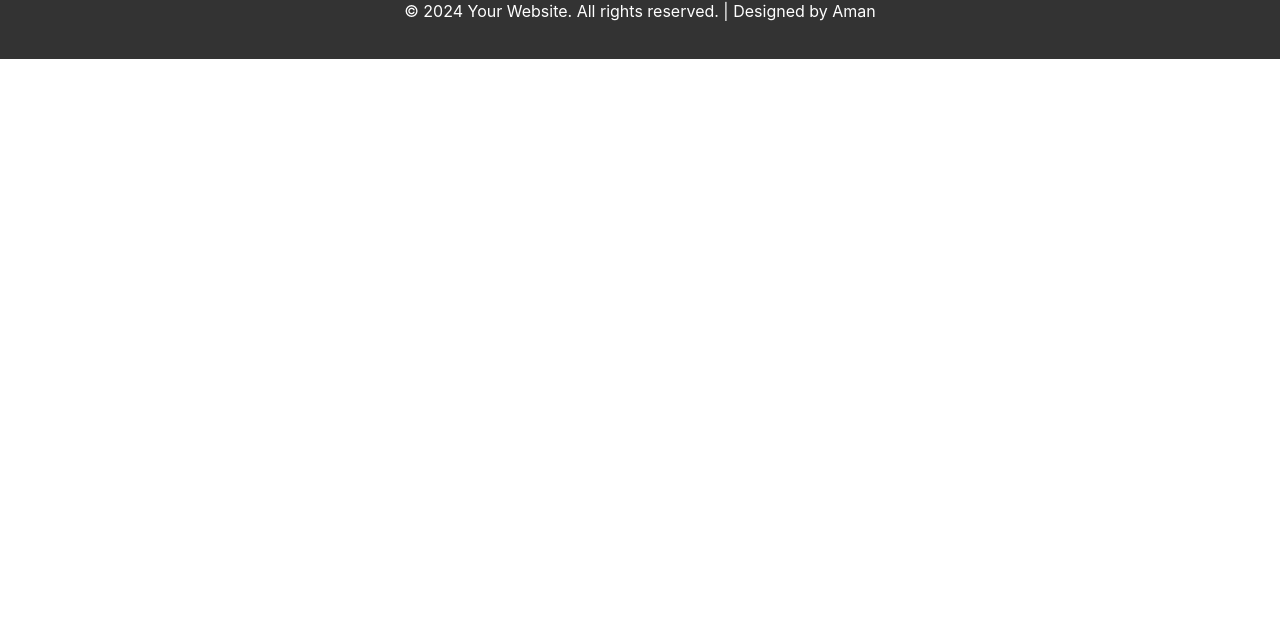
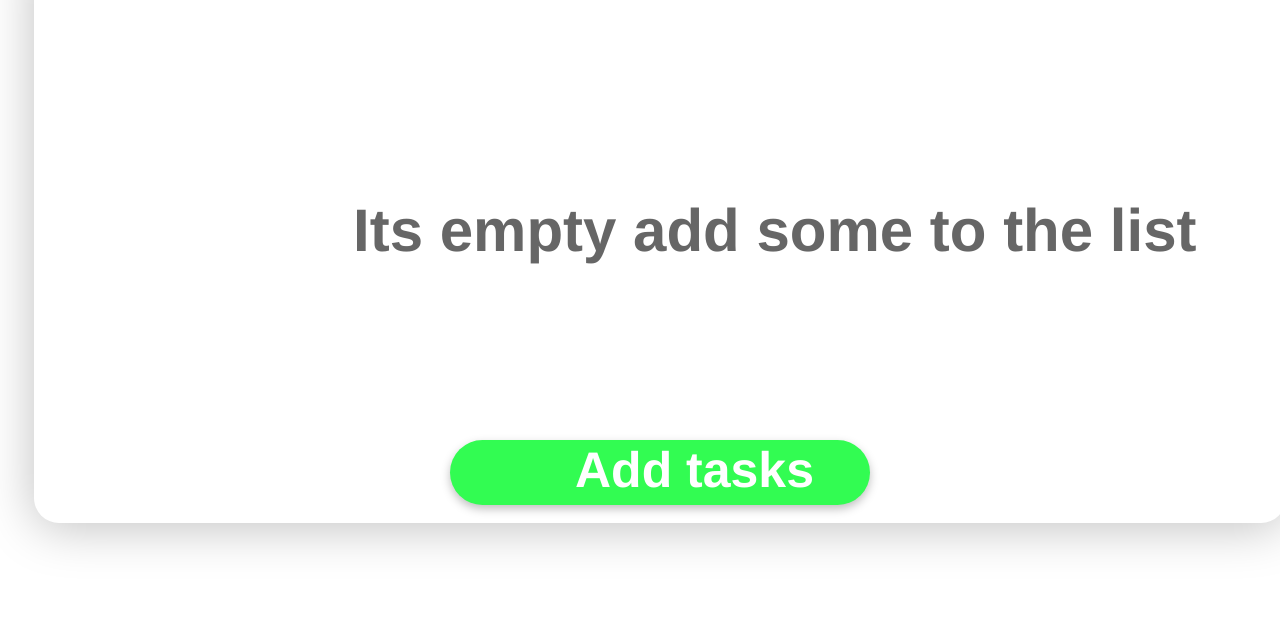
Before and after one commit to Bison619/TodoList_Django, a Django app: page / in a window 1280 px wide. Shown: the part 260-880 px from the top of the page. Before the commit the page ends 319 px from the top, so only its background shows below. Run offline with Django 5.2, Linux system fonts and the light colour scheme; some libraries are stand-ins or nearby versions.

Commit message:
working on it

```diff
--- a/Home/templates/index.html
+++ b/Home/templates/index.html
@@ -2,7 +2,116 @@
 
 {%block title%} Home {%endblock%}
 
-{%block css%}  {%endblock%}
+{%block css%}
+<style>
+    .todolist-form {
+        background-color: #ffffff;
+        display: flex;
+        flex-direction: row;
+        justify-content: center;
+        width: 100%;
+        top: 5px;
+    }
+
+    .todolist-form .overlap-group-wrapper {
+        background-color: #ffffff;
+        width: 1320px;
+        height: 784px;
+    }
+
+    .todolist-form .overlap-group {
+        position: relative;
+        height: 708px;
+    }
+
+    .todolist-form .color {
+        position: absolute;
+        width: 1320px;
+        height: 184px;
+        top: 0;
+        left: 0;
+        background-color: #32fc52;
+        border-radius: 25px 25px 0px 0px;
+    }
+
+    .todolist-form .text-wrapper {
+        position: absolute;
+        top: 5px;
+        left: 481px;
+        text-shadow: 0px 4px 10px #00000040;
+        font-family: "Caveat-Bold", Helvetica;
+        font-weight: 700;
+        color: #000000;
+        font-size: 100px;
+        letter-spacing: 0;
+        line-height: normal;
+    }
+
+    .todolist-form .main {
+        position: absolute;
+        width: 1252px;
+        height: 576px;
+        top: 132px;
+        left: 34px;
+        background-color: #ffffff;
+        border-radius: 25px;
+        overflow: hidden;
+        box-shadow: 0px 4px 50px #00000040;
+    }
+
+    .todolist-form .div {
+        position: absolute;
+        top: 249px;
+        left: 319px;
+        font-family: "Caveat-Bold", Helvetica;
+        font-weight: 700;
+        color: #666666;
+        font-size: 60px;
+        letter-spacing: 0;
+        line-height: normal;
+    }
+
+    .todolist-form .btn {
+        all: unset;
+        box-sizing: border-box;
+        position: absolute;
+        width: 420px;
+        height: 65px;
+        top: 493px;
+        left: 416px;
+        background-color: #32fc52;
+        border-radius: 50px;
+        overflow: hidden;
+        box-shadow: 0px 4px 10px #00000040;
+    }
+
+    .todolist-form .text-wrapper-2 {
+        position: absolute;
+        top: 1px;
+        left: 125px;
+        font-family: "Caveat-Bold", Helvetica;
+        font-weight: 700;
+        color: #ffffff;
+        font-size: 50px;
+        letter-spacing: 0;
+        line-height: normal;
+    }
+</style>
+{%endblock%}
+
 {% block body %}
-
+<div class="todolist-form">
+    <div class="overlap-group-wrapper">
+        <div class="overlap-group">
+            <div class="color"></div>
+            <div class="text-wrapper">To-Do List</div>
+            <div class="main">
+                <p class="div">Its empty add some to the list</p>
+                <button class="btn">
+                    <div class="text-wrapper-2">Add tasks</div>
+                </button>
+            </div>
+        </div>
+    </div>
+</div>
 {% endblock %}
--- a/templates/base.html
+++ b/templates/base.html
@@ -12,7 +12,7 @@
         integrity="sha384-Vkoo8x4CGsO3+Hhxv8T/Q5PaXtkKtu6ug5TOeNV6gBiFeWPGFN9MuhOf23Q9Ifjh" crossorigin="anonymous">
     <link rel="stylesheet" href="https://use.fontawesome.com/releases/v5.8.2/css/all.css"
         integrity="sha384-oS3vJWv+0UjzBfQzYUhtDYW+Pj2yciDJxpsK1OYPAYjqT085Qq/1cq5FLXAZQ7Ay" crossorigin="anonymous">
-    <link rel="stylesheet" href="https://fonts.googleapis.com/css?family=Roboto|Open+Sans">
+        <link href='https://fonts.googleapis.com/css?family=Caveat' rel='stylesheet'>
     <title>{% block title %} {% endblock %}</title>
     <meta name="viewport" content="width=device-width, initial-scale=1, minimum-scale=1, maximum-scale=1" />
     <!-- Link Swiper's CSS -->
@@ -21,6 +21,9 @@
 
 
 <style>
+    body {
+    font-family: 'Caveat';
+    }
     .navbar{
         background-color: #414242;
         position: sticky;
@@ -28,12 +31,13 @@
         height: 75px;
         display: flex;
         align-items: center;
+        z-index: 100;
 
     }
 
      .navbar-nav li {
         margin-right: 30px;
-        font-size: 2rex ;
+        font-size: 2.5rex ;
     }
     footer {
         background-color: #333;
@@ -87,7 +91,7 @@
 
 <body>
     <nav class="navbar navbar-expand-lg navbar-light">
-        <a class="navbar-brand" href="index.php" style="font-size: 50px; font-family: 'Brush Script MT'; color: #fff; padding-left: 10px; padding-right: 60px;">Justdo-It</a>
+        <a class="navbar-brand" href="index.php" style="font-size: 50px; color: #fff; padding-left: 10px; padding-right: 60px;"><b>Justdo-It</b></a>
 
         <button class="navbar-toggler" type="button" data-toggle="collapse" data-target="#navbarSupportedContent"
             aria-controls="navbarSupportedContent" aria-expanded="false" aria-label="Toggle navigation">
```
